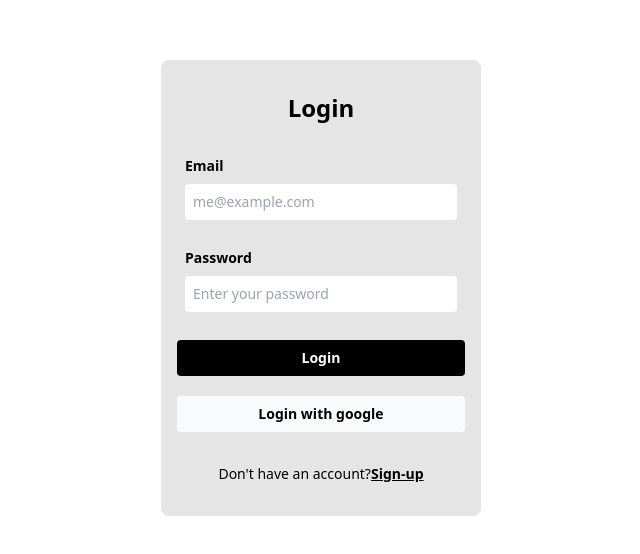
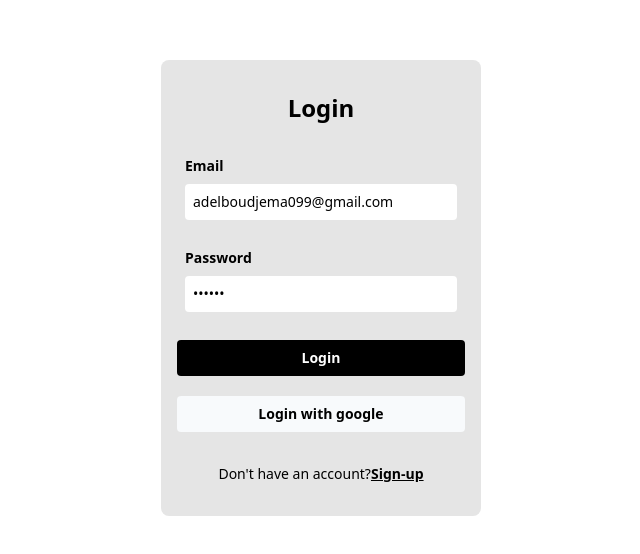
Before and after one commit to skriptFighter/Pretender, a React (Vite) app: page /login in a window 1280 px wide. Shown: the part 112-666 px from the top of the page, without its empty margins (319-959 px from the left). Built offline with nearby package versions, Linux system fonts and the light colour scheme.

Commit message:
add:link logout function with logout button, login default values,update: README.md

```diff
--- a/index.html
+++ b/index.html
@@ -4,7 +4,7 @@
   <meta charset="UTF-8" />
   <link rel="icon" type="image/svg+xml" href="/vite.svg" />
   <meta name="viewport" content="width=device-width, initial-scale=1.0" />
-  <title>Pretender</title>
+  <title>Sticky</title>
  </head>
  <body>
   <div id="root"></div>
--- a/src/pages/Login.jsx
+++ b/src/pages/Login.jsx
@@ -33,6 +33,7 @@ function Login() {
    <div className="flex flex-col gap-5">
     <Input
      type={"text"}
+     defaultValue={"adelboudjema099@gmail.com"}
      htmlForId={"email"}
      label={"email"}
      placeholder={"me@example.com"}
@@ -46,6 +47,7 @@ function Login() {
 
     <Input
      type={"password"}
+     defaultValue={"123456"}
      htmlForId={"password"}
      label={"password"}
      placeholder={"Enter your password"}
--- a/src/ui/Sidebar.jsx
+++ b/src/ui/Sidebar.jsx
@@ -12,9 +12,12 @@ import { MdOutlineWbSunny } from "react-icons/md"
 import { CiLogout } from "react-icons/ci"
 import { useDispatch, useSelector } from "react-redux"
 import { selectDark, setDark, setModal } from "../notesSlice"
+import { useLogout } from "../hooks/useLogout"
 
 function Sidebar() {
  const { user } = useUserInfos()
+ const { logout } = useLogout()
+
  const profilePicture = user?.[0]?.image
  const userName = user?.[0]?.username
  const dispatch = useDispatch()
@@ -86,7 +89,7 @@ function Sidebar() {
      onClick={dark}
      to={pathname}
     />
-    <Item icon={<CiLogout fontSize={28} />} label={"Logout"} />
+    <Item onClick={logout} icon={<CiLogout fontSize={28} />} label={"Logout"} />
    </div>
   </div>
  )
```
Also changed, not shown: 1 other file (tests, documents, lock files or other folders).
